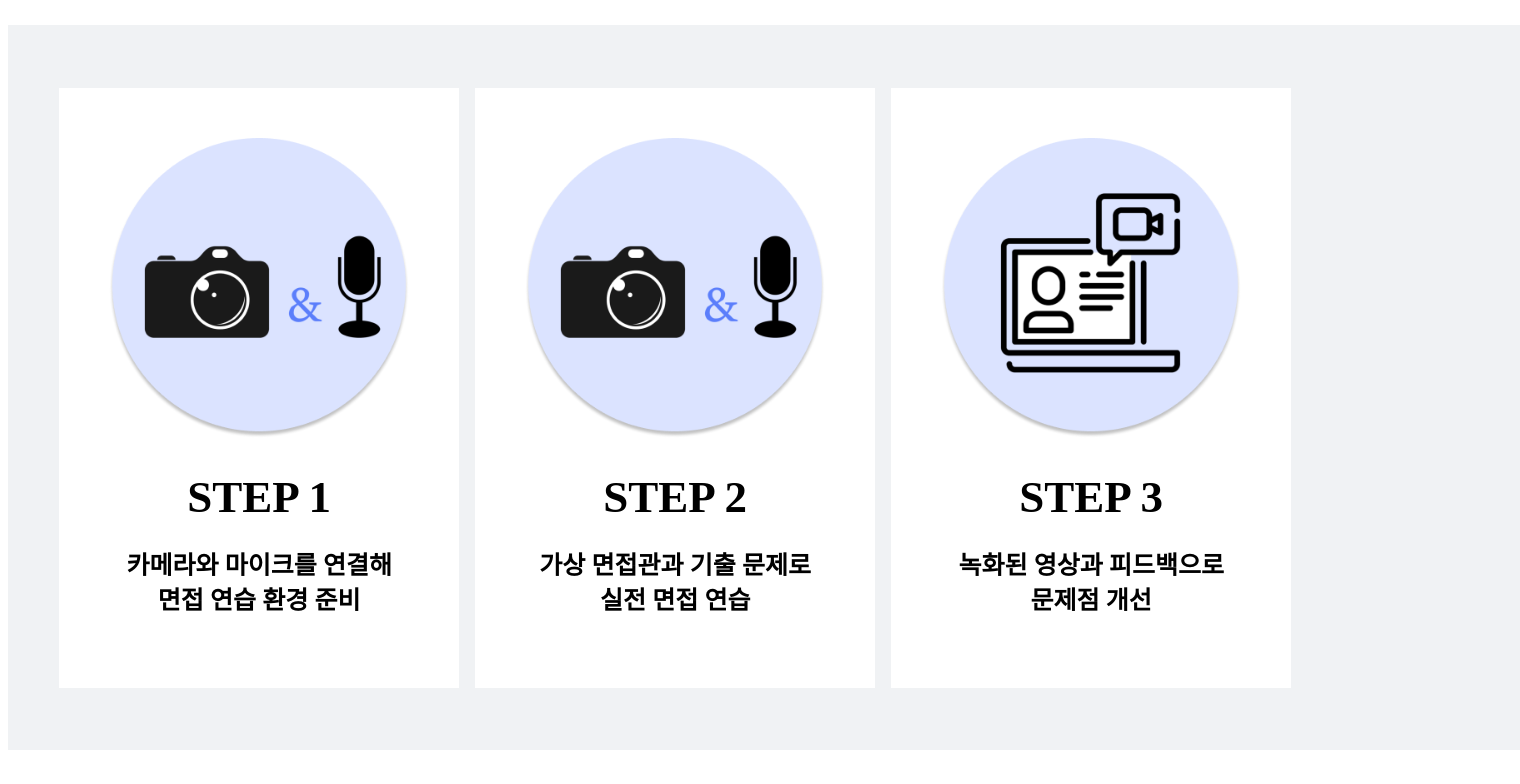
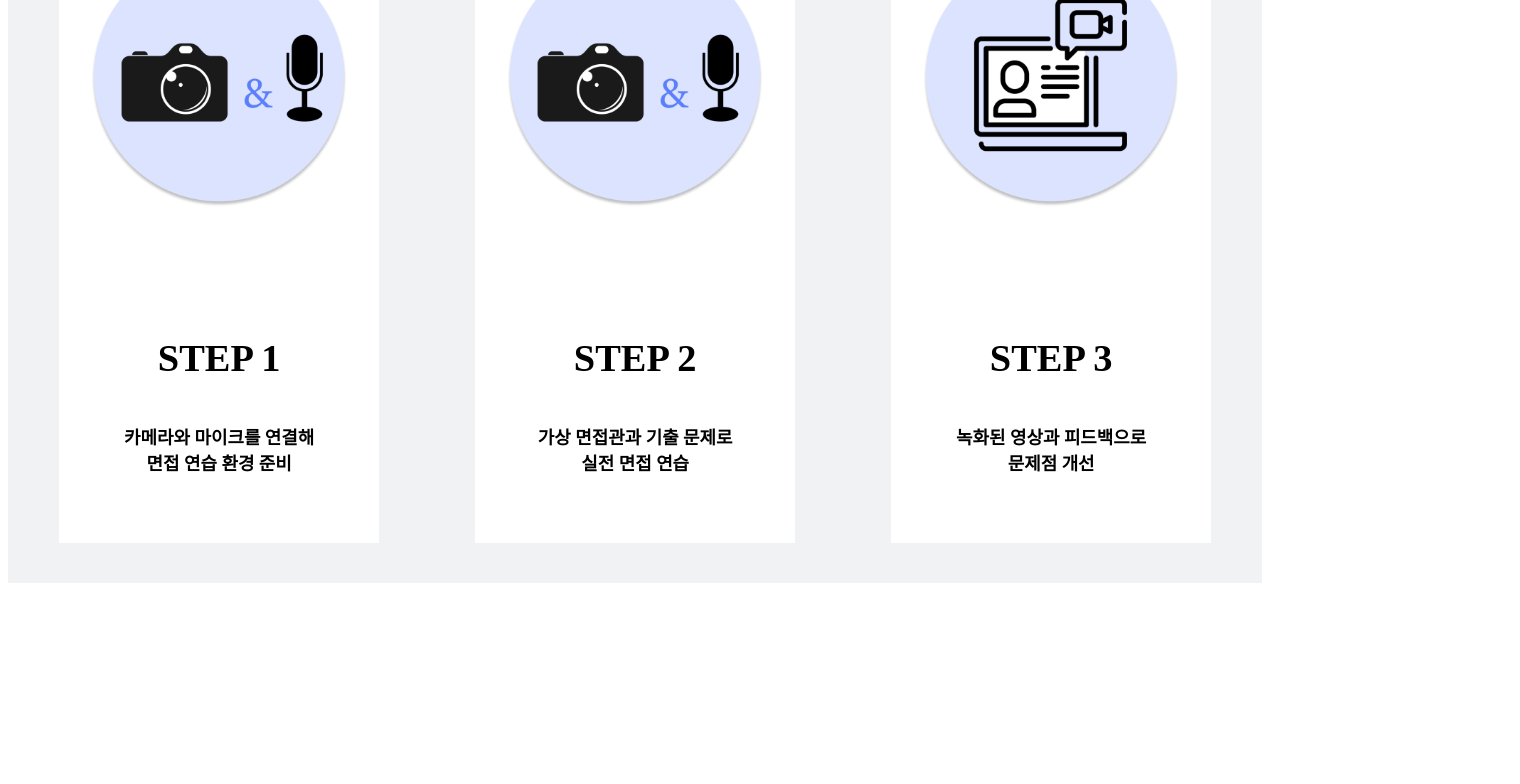
Before and after one commit to kookmin-sw/capstone-2022-15, a React (Create React App) app in the folder src/front/: page / in a window 1280 px wide. Shown: the part 1433-2217 px from the top of the page, 1520 px wide, since content can reach past the window. After the commit the page ends 2016 px from the top, so only its background shows below. Built offline with nearby package versions, Linux system fonts and the light colour scheme.

Commit message:
메인페이지 - Bottom까지 사이즈 조정 완료

```diff
--- a/src/front/src/pages/HomePage/Home.css
+++ b/src/front/src/pages/HomePage/Home.css
@@ -206,53 +206,57 @@ html { font-size: 62.5%; }
     font-family: Montserrat;
     font-style: normal;
     font-weight: bold;
-    font-size: 25px;
+    font-size: 1.8vw;
     color: #ffffff;
     text-decoration-line: none;
+
 
     display: flex;
     flex-direction: row;
     justify-content: center;
     align-items: center;
     padding: 3px;
-
+    background:#ff85a1;
+    border: '1px solid #FFAFC2';
     position: absolute;
     border-radius: 45px;
 
     cursor: pointer;
   }
+  .BT-join:hover{
+    background: #5B7EFB;
+  }
   /*--------------------------------- bottom -------------------------------*/
   .FR-bottom{
     position: absolute;
-    width: 1512px;
-    height: 725px;
+    width: 98vw;
+    height: 90vh;
     left: 0px;
-    top: 1450px;
+    top: 161vh;
     background: #F0F2F4;
   }
   .box-step{
     position: absolute;
-    width: 400px;
-    height: 600px;
-    top: 62.5px;
+    width: 25vw;
+    height: 80vh;
+    top: 5vh;
     background: #FFFFFF;
   }
   .img-step{
     position: absolute;
-    width: 300px;
-    height: 300px;
-    left: 50px;
-    top: 50px;
+    width: 20vw;
+    left: 2.5vw;
+    top: 6vh;
   }
   .bottom-txt1{
     position: absolute;
     font-family: 'Montserrat';
-    width: 400px;
-    height: 236px;
-    top: 370px;
-    left:0px;
+    width: 20vw;
+    height:3vw;
+    top:52vh;
+    left: 2.5vw;
 
-    font-size: 45px;
+    font-size: 3vw;
     font-weight: 700;
     line-height: 78px;
     text-align: center;
@@ -262,14 +266,14 @@ html { font-size: 62.5%; }
   .bottom-txt2{
     position: absolute;
     font-family: 'Montserrat';
-    width: 400px;
-    height: 236px;
-    top: 460px;
+    width: 25vw;
+    height: 4vw;
+    top:65vh;
     left:0px;
 
-    font-size: 25px;
+    font-size: 1.4vw;
     font-weight: bold;
-    line-height: 35px;
+
     text-align: center;
 
     color: #000000;
```
